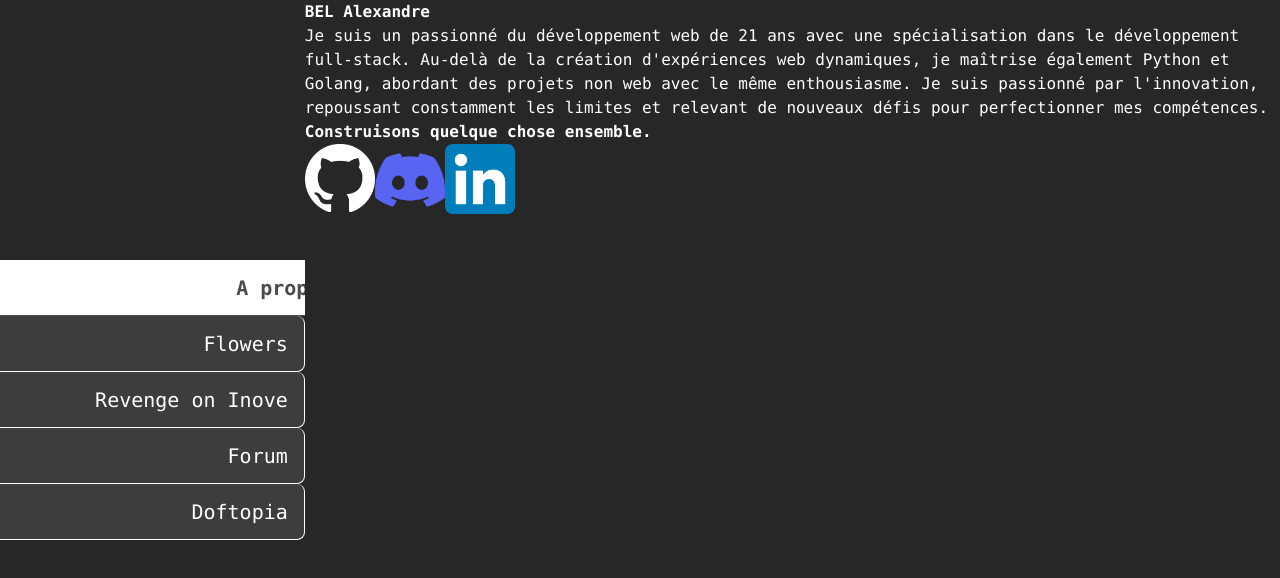
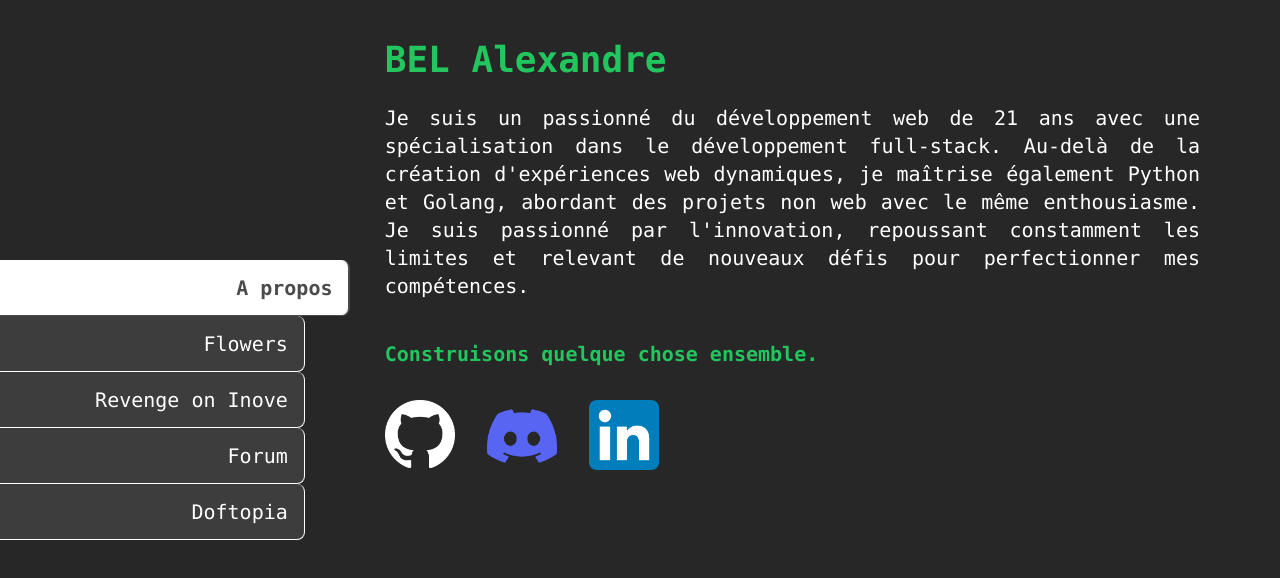
Before and after one commit to FLIzze/portfolio, a Next.js app: page / in a window 1280 px wide. Shown: the top 578 px of the page. Built offline with nearby package versions, Linux system fonts and the light colour scheme.

Commit message:
updated tailwind config

```diff
--- a/components/about/page.tsx
+++ b/components/about/page.tsx
@@ -12,7 +12,7 @@ const About = () => {
                     <p className="mb-6 md:text-4xl text-3xl font-bold text-green-500">BEL Alexandre</p>
                     <p className="lg:text-justify">Je suis un passionné du développement web de 21 ans avec une spécialisation dans le développement full-stack. Au-delà de la création d'expériences web dynamiques, je maîtrise également Python et Golang, abordant des projets non web avec le même enthousiasme. Je suis passionné par l'innovation, repoussant constamment les limites et relevant de nouveaux défis pour perfectionner mes compétences.</p>
                     <p className="mt-10 font-bold text-green-500">Construisons quelque chose ensemble.</p>
-                    <div className="flex gap-6">
+                    <div className="flex gap-8">
                         {images.map((image, index) => (
                             <div key={index}>
                                 <AboutImage src={`/${image}.png`} alt={alts[index]} />
--- a/components/image/about/page.tsx
+++ b/components/image/about/page.tsx
@@ -7,7 +7,10 @@ interface AboutImageProp {
 
 const AboutImage = ({ src, alt }: AboutImageProp) => {
     return (
-        <a href="https://github.com/flizze" target="blank">
+        <a
+            href="https://github.com/flizze"
+            target="blank"
+        >
             <Image
                 src={src}
                 alt={alt}
--- a/components/image/main/page.tsx
+++ b/components/image/main/page.tsx
@@ -4,7 +4,10 @@ const MainImage = ({ src, alt }: { src: string, alt: string }): JSX.Element => {
     return (
         <div>
             <p className="text-green-500 w-full flex my-6 flex-col text-center">[{alt}]</p>
-            <a href={src} target="blank">
+            <a
+                href={src}
+                target="blank"
+            >
                 <Image
                     src={src}
                     draggable="false"
--- a/tailwind.config.ts
+++ b/tailwind.config.ts
@@ -5,6 +5,7 @@ const config: Config = {
     "./src/pages/**/*.{js,ts,jsx,tsx,mdx}",
     "./src/components/**/*.{js,ts,jsx,tsx,mdx}",
     "./src/app/**/*.{js,ts,jsx,tsx,mdx}",
+    "./components/**/*.{js,ts,jsx,tsx,mdx}"
   ],
   theme: {
     extend: {
```
